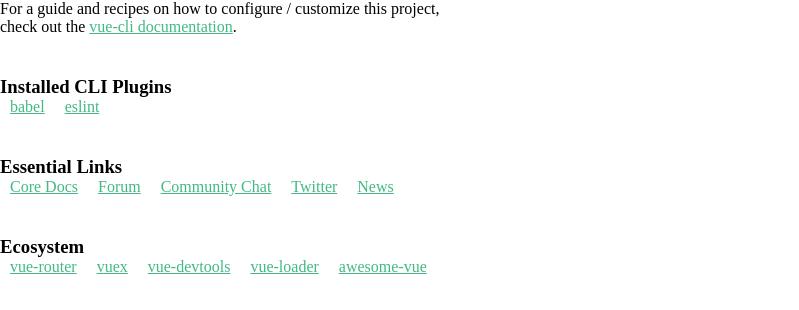
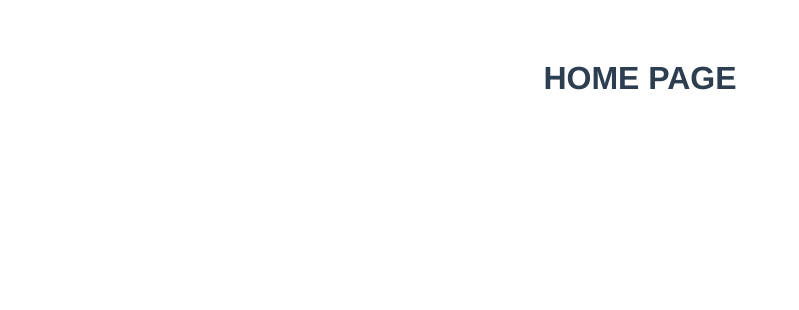
Before and after one commit to Maksym-Gorbunov/exj-frontend, a Vue app: page / in a window 1280 px wide. Shown: the top 310 px of the page, without its empty margins (0-799 px from the left). Built offline with nearby package versions, Linux system fonts and the light colour scheme.

Commit message:
store modules added

```diff
--- a/package.json
+++ b/package.json
@@ -8,8 +8,10 @@
     "lint": "vue-cli-service lint"
   },
   "dependencies": {
+    "axios": "^0.19.2",
     "core-js": "^3.6.5",
     "vue": "^2.6.11",
+    "vue-axios": "^2.1.5",
     "vue-router": "^3.3.2",
     "vuex": "^3.4.0"
   },
--- a/src/components/pages/Home.vue
+++ b/src/components/pages/Home.vue
@@ -1,32 +1,10 @@
 <template>
   <div class="hello">
     <h1>{{ msg }}</h1>
-    <p>
-      For a guide and recipes on how to configure / customize this project,<br>
-      check out the
-      <a href="https://cli.vuejs.org" target="_blank" rel="noopener">vue-cli documentation</a>.
-    </p>
-    <h3>Installed CLI Plugins</h3>
-    <ul>
-      <li><a href="https://github.com/vuejs/vue-cli/tree/dev/packages/%40vue/cli-plugin-babel" target="_blank" rel="noopener">babel</a></li>
-      <li><a href="https://github.com/vuejs/vue-cli/tree/dev/packages/%40vue/cli-plugin-eslint" target="_blank" rel="noopener">eslint</a></li>
-    </ul>
-    <h3>Essential Links</h3>
-    <ul>
-      <li><a href="https://vuejs.org" target="_blank" rel="noopener">Core Docs</a></li>
-      <li><a href="https://forum.vuejs.org" target="_blank" rel="noopener">Forum</a></li>
-      <li><a href="https://chat.vuejs.org" target="_blank" rel="noopener">Community Chat</a></li>
-      <li><a href="https://twitter.com/vuejs" target="_blank" rel="noopener">Twitter</a></li>
-      <li><a href="https://news.vuejs.org" target="_blank" rel="noopener">News</a></li>
-    </ul>
-    <h3>Ecosystem</h3>
-    <ul>
-      <li><a href="https://router.vuejs.org" target="_blank" rel="noopener">vue-router</a></li>
-      <li><a href="https://vuex.vuejs.org" target="_blank" rel="noopener">vuex</a></li>
-      <li><a href="https://github.com/vuejs/vue-devtools#vue-devtools" target="_blank" rel="noopener">vue-devtools</a></li>
-      <li><a href="https://vue-loader.vuejs.org" target="_blank" rel="noopener">vue-loader</a></li>
-      <li><a href="https://github.com/vuejs/awesome-vue" target="_blank" rel="noopener">awesome-vue</a></li>
-    </ul>
+
+    <h1>HOME PAGE</h1>
+
+
   </div>
 </template>
 
@@ -41,6 +19,14 @@
 
 <!-- Add "scoped" attribute to limit CSS to this component only -->
 <style scoped>
+.hello {
+  font-family: Avenir, Helvetica, Arial, sans-serif;
+  -webkit-font-smoothing: antialiased;
+  -moz-osx-font-smoothing: grayscale;
+  text-align: center;
+  color: #2c3e50;
+  margin-top: 60px;
+}
 h3 {
   margin: 40px 0 0;
 }
--- a/src/main.js
+++ b/src/main.js
@@ -1,10 +1,12 @@
 import Vue from 'vue'
 import router from "./router";
-import App from './App.vue'
+import App from './components/pages/App.vue'
+import store from "./store/store.js";
 
 Vue.config.productionTip = false
 
 new Vue({
+  store,
   router,
   render: h => h(App),
 }).$mount('#app')
--- a/src/router.js
+++ b/src/router.js
@@ -1,7 +1,5 @@
 import Vue from 'vue'
 import Router from 'vue-router'
-//import Page1 from './components/pages/Page1'
-import Home from './components/pages/Home.vue'
 
 Vue.use(Router)
 
@@ -9,23 +7,13 @@
   routes: [
     {
       path: '/',
-      name: 'home',
-      component: Home
+      name: 'Home',
+      component: () => import('./components/pages/Home.vue')
     },
     {
       path: '/page1',
       name: 'Page1',
       component: () => import('./components/pages/Page1.vue')
-    },
-    // {
-    //   path: '/page2',
-    //   name: 'page2',
-    //   component: () => import('./components/pages/Page2.vue')
-    // },
-    // {
-    //   path: '/page3',
-    //   name: 'page3',
-    //   component: () => import('./components/pages/Page3.vue')
-    // }
+    }
   ]
 })
--- /dev/null
+++ b/src/store/modules/dataStore.js
@@ -0,0 +1,30 @@
+/* eslint-disable */
+import axios from "axios";
+import usersStore from "./userStore";
+/* eslint-enable */
+
+const state = {
+  country: {
+    name: "Italy"
+  }
+
+};
+
+const getters = {
+  country: state => state.country
+};
+
+const actions = {
+
+};
+
+const mutations = {
+
+};
+
+export default {
+  state,
+  getters,
+  actions,
+  mutations
+};
--- /dev/null
+++ b/src/store/modules/userStore.js
@@ -0,0 +1,25 @@
+/* eslint-disable */
+/* eslint-enable */
+
+const state = {
+
+};
+
+const getters = {
+
+};
+
+const actions = {
+
+};
+
+const mutations = {
+
+};
+
+export default {
+  state,
+  getters,
+  actions,
+  mutations
+};
--- /dev/null
+++ b/src/store/store.js
@@ -0,0 +1,18 @@
+import Vue from 'vue';
+import Vuex from 'vuex';
+import axios from 'axios';
+import VueAxios from 'vue-axios';
+Vue.use(VueAxios, axios)
+Vue.use(Vuex);
+
+
+import dataStore from './modules/dataStore.js';
+import userStore from './modules/userStore.js';
+
+
+export default new Vuex.Store({
+  modules: {
+    dataStore,
+    userStore
+  }
+});
```
Also changed, not shown: src/components/pages/App.vue (renamed from src/App.vue), 1 other file (tests, documents, lock files or other folders).
